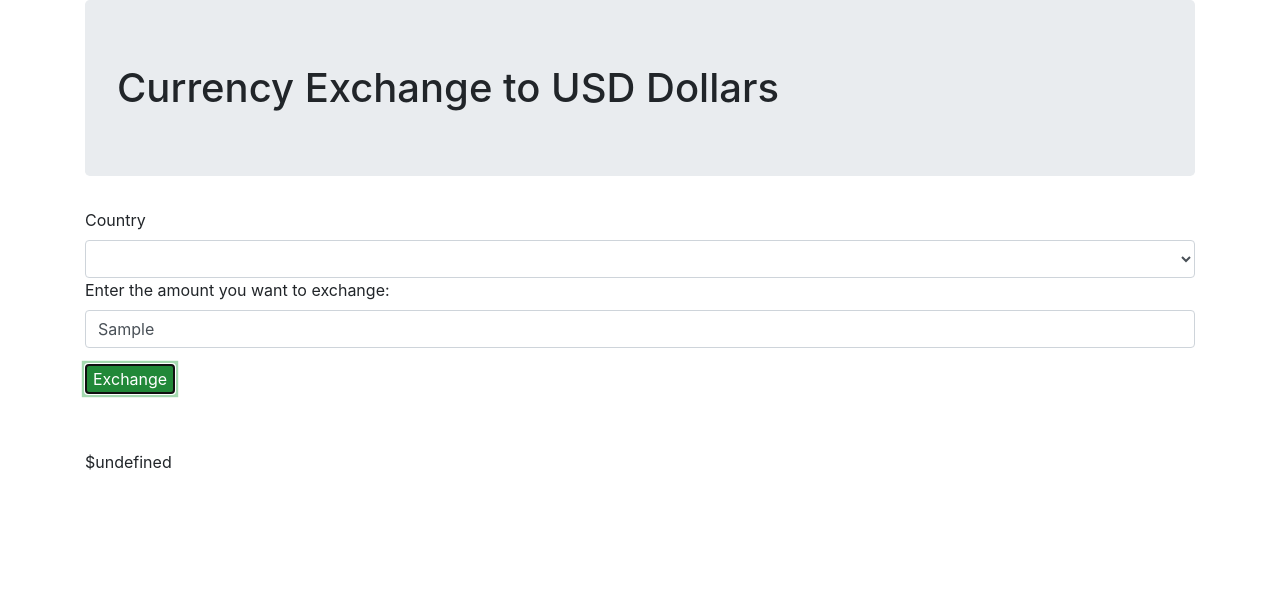
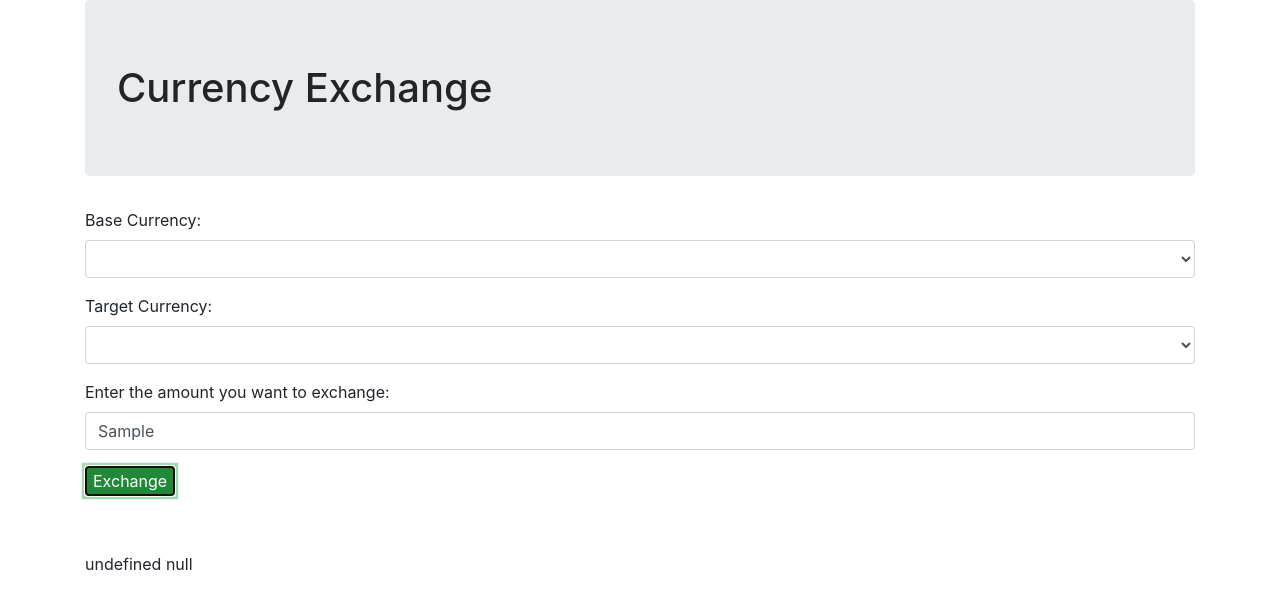
Before and after one commit to ShoNewman/currency-exchanger, a website built with webpack: page src/index.html in a window 1280 px wide. Both pictures are taken after typing "Sample" into the empty fields and a click on the button "Exchange". Built offline with nearby package versions, Linux system fonts and the light colour scheme; no server answers.

Commit message:
Add API call to second dropdown so that any currency can be selected as base and target currencies

```diff
--- a/src/index.html
+++ b/src/index.html
@@ -4,13 +4,22 @@
 </head>
 <body>
   <div class="container">
-    <h1 class="jumbotron">Currency Exchange to USD Dollars</h1>
+    <h1 class="jumbotron">Currency Exchange</h1>
     <form>
       <div class="form-group">
-        <label for="location">Country</label>
-        <select class="form-control" id="location">
+        <label for="base">Base Currency:</label>
+        <select class="form-control" id="base">
 
         </select>
+      </div>
+
+      <div class="form-group">
+        <label for="target">Target Currency:</label>
+        <select class="form-control" id="target">
+
+        </select>
+      </div>
+
       <div class="form-group">
         <label for="exchange">Enter the amount you want to exchange:</label>
         <input type="text" class="form-control" id="exchange">
--- a/src/js/currency-service.js
+++ b/src/js/currency-service.js
@@ -1,7 +1,7 @@
 export default class currencyService {
-  static async getCurreny(location, amount) {
+  static async getCurreny(base, target, amount) {
     try {
-      const response = await fetch(`https://v6.exchangerate-api.com/v6/${process.env.API_KEY}/pair/USD/${location}/${amount}`);
+      const response = await fetch(`https://v6.exchangerate-api.com/v6/${process.env.API_KEY}/pair/${base}/${target}/${amount}`);
 
       if (!response.ok) {
         throw Error(response.statusText);
--- a/src/main.js
+++ b/src/main.js
@@ -4,11 +4,11 @@ import 'bootstrap/dist/css/bootstrap.min.css';
 import './css/styles.css';
 import currencyService from './js/currency-service.js';
 
-async function makeApiCall(location, amount) {
-  const response = await currencyService.getCurreny(location, amount);
+async function makeApiCall(base, target, amount) {
+  const response = await currencyService.getCurreny(base, target, amount);
   let exchange = response.conversion_result;
   if (response) {
-    $('.showExchange').text(`$${exchange}`);
+    $('.showExchange').text(`${exchange} ${base}`);
   } else {
     $('.showErrors').text(`There was an error: ${response.message}`);
   }
@@ -20,7 +20,8 @@ async function makeApiCall2() {
     for (let i = 0; i < response.supported_codes.length; i++) {
       let countries = response.supported_codes[i][1];
       let code = response.supported_codes[i][0];
-      $('#location').append(`<option value="${code}">${countries}</option>`);
+      $('#base').append(`<option value="${code}">${countries}</option>`);
+      $('#target').append(`<option value="${code}">${countries}</option>`);
     }
   } else {
     $('.showErrors').text(`There was an error: ${response.message}`);
@@ -31,8 +32,9 @@ $(document).ready(function () {
   makeApiCall2();
   $('#submit').on('click', function (e) {
     e.preventDefault();
-    let location = $('#location').val();
-    let currency = parseInt($('#exchange').val());
-    makeApiCall(location, currency);
+    let base = $('#base').val();
+    let target = $('#target').val();
+    let amount = parseInt($('#exchange').val());
+    makeApiCall(base, target, amount);
   });
 });
```
